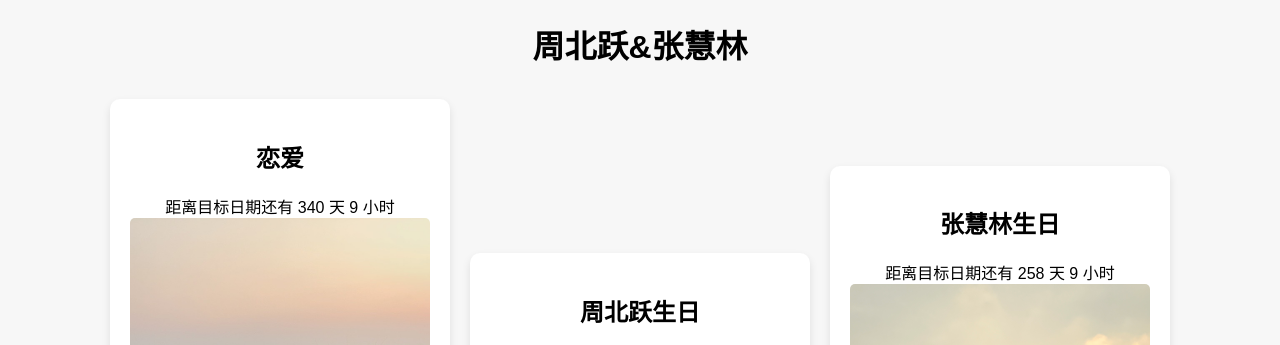
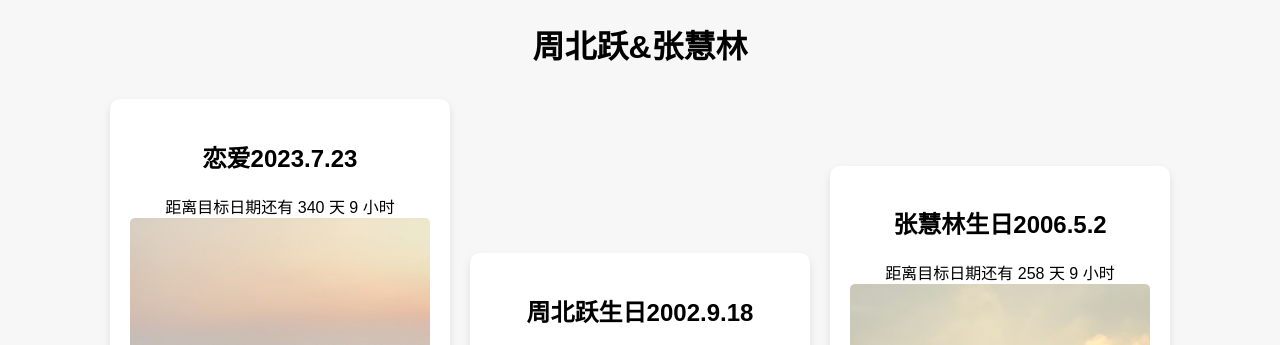
Before and after one commit to zhoubeiyue/beiyue.zhou, a plain HTML site: page index.html in a window 1280 px wide. Shown: the top 345 px of the page. Drawn offline with Linux system fonts and the light colour scheme.

Commit message:
Update index.html

```diff
--- a/index.html
+++ b/index.html
@@ -42,19 +42,19 @@
 
     <div class="container">
         <div class="anniversary">
-            <h2>恋爱</h2>
+            <h2>恋爱2023.7.23</h2>
             <div class="countdown" id="countdown1"></div>
             <img src="anniversary_photo1.jpg" alt="恋爱照片">
         </div>
 
         <div class="anniversary">
-            <h2>周北跃生日</h2>
+            <h2>周北跃生日2002.9.18</h2>
             <div class="countdown" id="countdown2"></div>
             <img src="anniversary_photo2.jpg" alt="周北跃生日照片">
         </div>
 
         <div class="anniversary">
-            <h2>张慧林生日</h2>
+            <h2>张慧林生日2006.5.2</h2>
             <div class="countdown" id="countdown3"></div>
             <img src="anniversary_photo3.jpg" alt="张慧林生日照片">
         </div>
```
